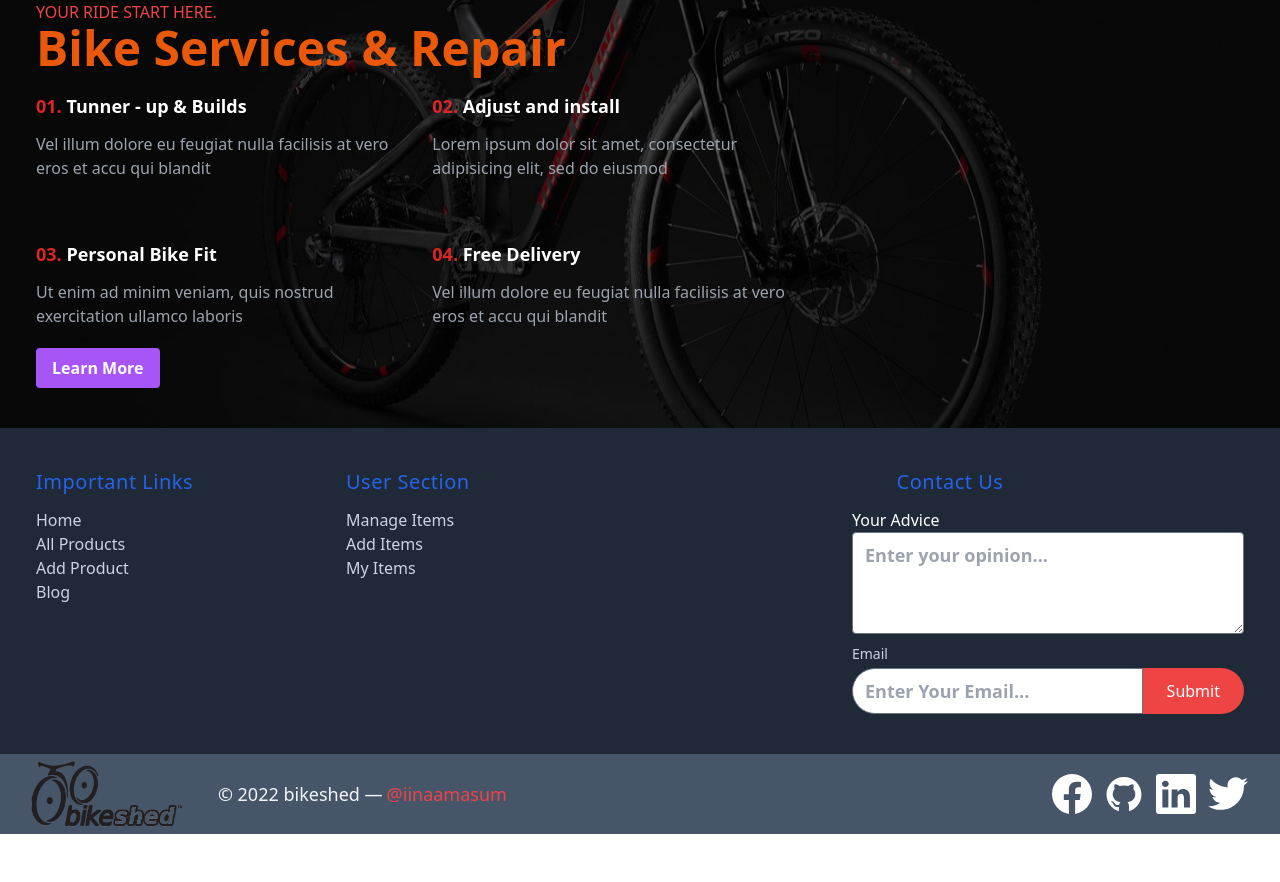
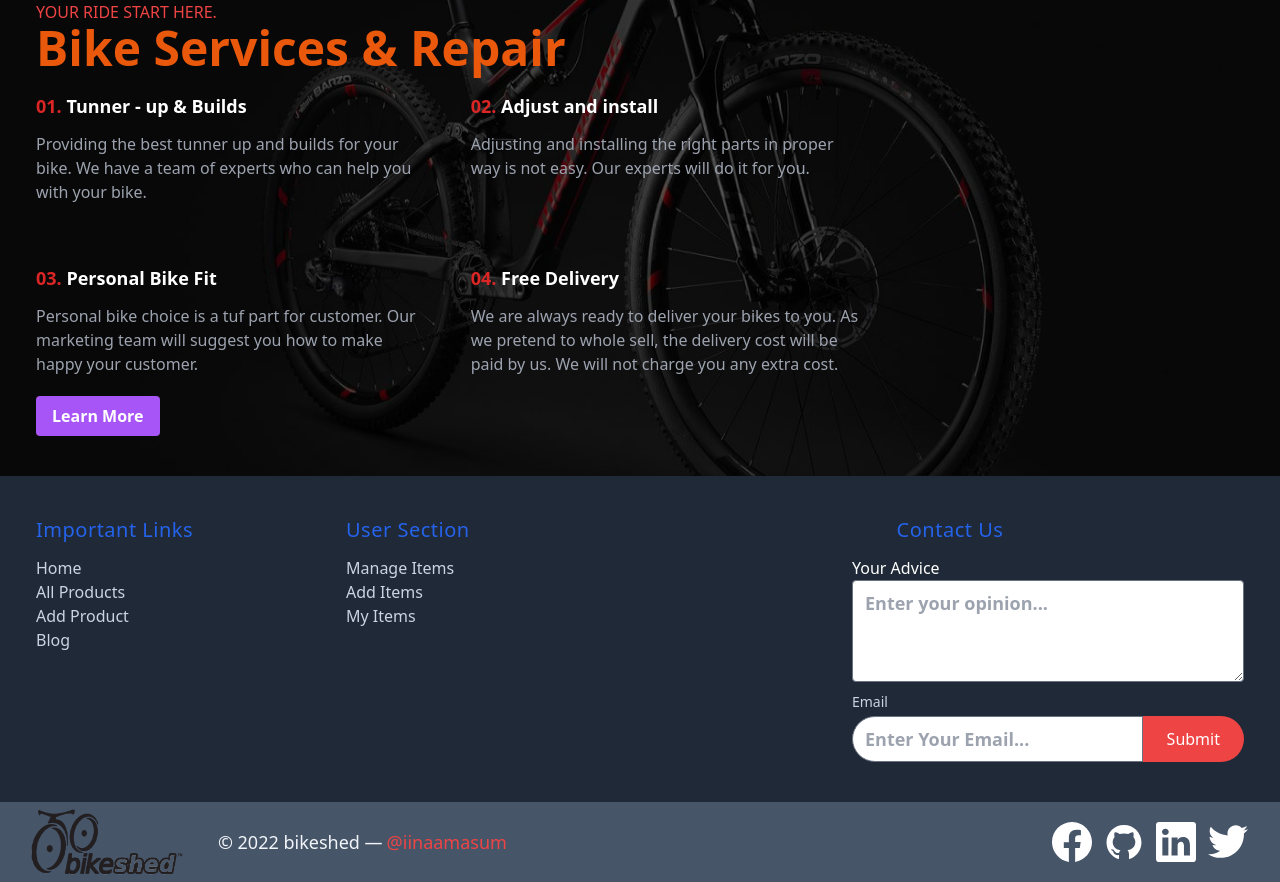
Before and after one commit to iinaamasum/BikeShed, a React (Create React App) app: page / in a window 1280 px wide. Shown: the part 2840-3722 px from the top of the page. Before the commit the page ends 3674 px from the top, so only its background shows below. Built offline with nearby package versions, Linux system fonts and the light colour scheme; no server answers.

Commit message:
social signup access token done

```diff
--- a/src/Pages/Auth/SignUp/SignUp.jsx
+++ b/src/Pages/Auth/SignUp/SignUp.jsx
@@ -96,11 +96,18 @@ const SignUp = () => {
 
   useEffect(() => {
     if (user) {
-      // console.log(user);
+      console.log(user);
       if (
         user?.emailVerified ||
         user?.reloadUserInfo?.providerUserInfo[0]?.providerId !== 'password'
       ) {
+        const tokenSet = async () => {
+          const { data } = await axios.post('http://localhost:5000/login', {
+            email: await user.email,
+          });
+          localStorage.setItem('token', data.token);
+        };
+        tokenSet();
         navigate(from, { replace: true });
       } else {
         toast.success('Email verification link sent to your email.');
--- a/src/Pages/Auth/SocialLogin/SocialLogin.jsx
+++ b/src/Pages/Auth/SocialLogin/SocialLogin.jsx
@@ -1,7 +1,5 @@
-import axios from 'axios';
 import React from 'react';
 import {
-  useAuthState,
   useSignInWithFacebook,
   useSignInWithGithub,
   useSignInWithGoogle,
@@ -17,21 +15,13 @@ const SocialLogin = () => {
     useSignInWithFacebook(auth);
   const [signInWithGithub, gitUser, gitlLoading, gitError] =
     useSignInWithGithub(auth);
-  const [user] = useAuthState(auth);
 
-  const tokenSet = async () => {
-    const { data } = await axios.post('http://localhost:5000/login', {
-      email: user.email,
-    });
-    localStorage.setItem('token', data.token);
-  };
   return (
     <>
       <div className="sm:flex justify-between text-center">
         <button
-          onClick={async () => {
-            await signInWithGoogle();
-            await tokenSet();
+          onClick={() => {
+            signInWithGoogle();
           }}
           className="w-full mr-1 flex items-center justify-center text-xl font-semibold shadow border-red-500 bg-white rounded-full px-5 py-2 hover:bg-red-500 hover:text-white text-black transition-all duration-200 ease-linear text-center my-1 sm:my-0"
         >
@@ -39,9 +29,8 @@ const SocialLogin = () => {
           Google
         </button>
         <button
-          onClick={async () => {
-            await signInWithFacebook();
-            await tokenSet();
+          onClick={() => {
+            signInWithFacebook();
           }}
           className="w-full mr-1 flex items-center justify-center text-xl font-semibold shadow border-red-500 bg-white rounded-full px-5 py-2 hover:bg-red-500 hover:text-white text-black transition-all duration-200 ease-linear text-center my-1 sm:my-0"
         >
@@ -49,9 +38,8 @@ const SocialLogin = () => {
           Facebook
         </button>
         <button
-          onClick={async () => {
-            await signInWithGithub();
-            await tokenSet();
+          onClick={() => {
+            signInWithGithub();
           }}
           className="w-full mr-1 flex items-center justify-center text-xl font-semibold shadow border-red-500 bg-white rounded-full px-5 py-2 hover:bg-red-500 hover:text-white text-black transition-all duration-200 ease-linear text-center my-1 sm:my-0"
         >
--- a/src/Pages/HomeComponents/Service/Service.jsx
+++ b/src/Pages/HomeComponents/Service/Service.jsx
@@ -32,8 +32,8 @@ const Service = () => {
                     up & Builds
                   </h2>
                   <p className="mb-5 text-gray-400 font-medium">
-                    Vel illum dolore eu feugiat nulla facilisis at vero eros et
-                    accu qui blandit
+                    Providing the best tunner up and builds for your bike. We
+                    have a team of experts who can help you with your bike.
                   </p>
                 </div>
 
@@ -43,8 +43,8 @@ const Service = () => {
                     and install
                   </h2>
                   <p className="mb-5 text-gray-400 font-medium">
-                    Lorem ipsum dolor sit amet, consectetur adipisicing elit,
-                    sed do eiusmod
+                    Adjusting and installing the right parts in proper way is
+                    not easy. Our experts will do it for you.
                   </p>
                 </div>
                 <div className="">
@@ -53,8 +53,9 @@ const Service = () => {
                     Bike Fit
                   </h2>
                   <p className="mb-5 text-gray-400 font-medium">
-                    Ut enim ad minim veniam, quis nostrud exercitation ullamco
-                    laboris
+                    Personal bike choice is a tuf part for customer. Our
+                    marketing team will suggest you how to make happy your
+                    customer.
                   </p>
                 </div>
                 <div className="">
@@ -63,8 +64,9 @@ const Service = () => {
                     Delivery
                   </h2>
                   <p className="mb-5 text-gray-400 font-medium">
-                    Vel illum dolore eu feugiat nulla facilisis at vero eros et
-                    accu qui blandit
+                    We are always ready to deliver your bikes to you. As we
+                    pretend to whole sell, the delivery cost will be paid by us.
+                    We will not charge you any extra cost.
                   </p>
                 </div>
               </div>
```
